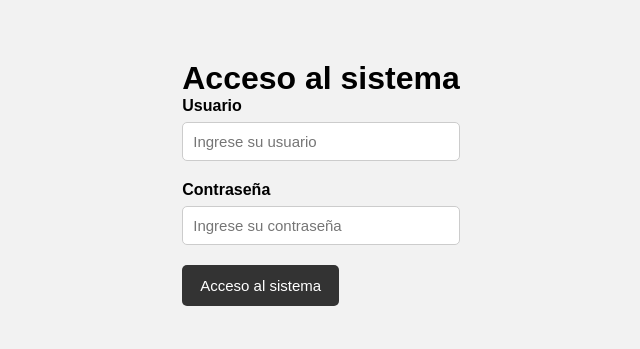
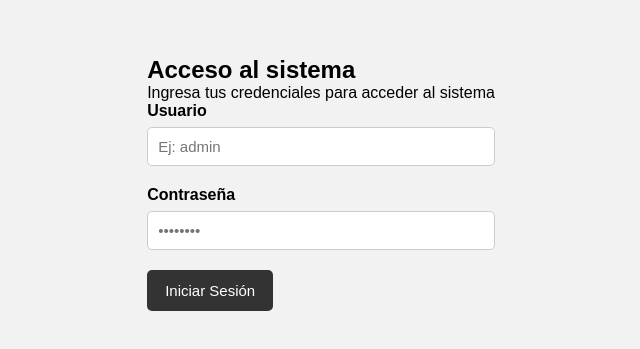
Before and after one commit to AxelReyes18/Practicas-Profesionalizantes, a plain HTML site: page index.html in a window 1280 px wide. Shown: the part 217-566 px from the top of the page, without its empty margins (319-959 px from the left). Drawn offline with Linux system fonts and the light colour scheme.

Commit message:
Revamp login page with new design and structure
Updated the login page layout and improved accessibility features.

```diff
--- a/index.html
+++ b/index.html
@@ -1,64 +1,50 @@
 <!DOCTYPE html>
 <html lang="es">
-
 <head>
     <meta charset="UTF-8">
     <meta name="viewport" content="width=device-width, initial-scale=1.0">
-
-    <title>Acceso al sistema</title>
-
+    <title>Sistema de Logística y Transporte - Login</title>
     <link rel="stylesheet" href="style.css">
 </head>
-
 <body>
 
     <main class="login-container">
+        <section class="login-card">
+            <header class="login-header">
+                <h2>Acceso al sistema</h2>
+                <p>Ingresa tus credenciales para acceder al sistema</p>
+            </header>
 
-        <h1>Acceso al sistema</h1>
-
-        <form id="loginForm">
-
+            <form id="loginForm" class="login-form">
                 <div class="form-group">
-
                     <label for="usuario">Usuario</label>
-
                     <input
                         type="text"
                         id="usuario"
                         name="usuario"
-                    placeholder="Ingrese su usuario"
+                        placeholder="Ej: admin"
                         required
+                        autocomplete="username"
                     >
-
                 </div>
 
-
                 <div class="form-group">
-
                     <label for="contraseña">Contraseña</label>
-
                     <input
                         type="password"
                         id="contraseña"
                         name="contraseña"
-                    placeholder="Ingrese su contraseña"
+                        placeholder="••••••••"
                         required
+                        autocomplete="current-password"
                     >
-
                 </div>
 
-
-            <button type="submit">
-                Acceso al sistema
-            </button>
-
+                <button type="submit" class="btn-primary">Iniciar Sesión</button>
             </form>
-
+        </section>
     </main>
 
-
     <script src="script.js"></script>
-
 </body>
-
 </html>
```
Lines whose indentation alone changed are shown as unchanged.
